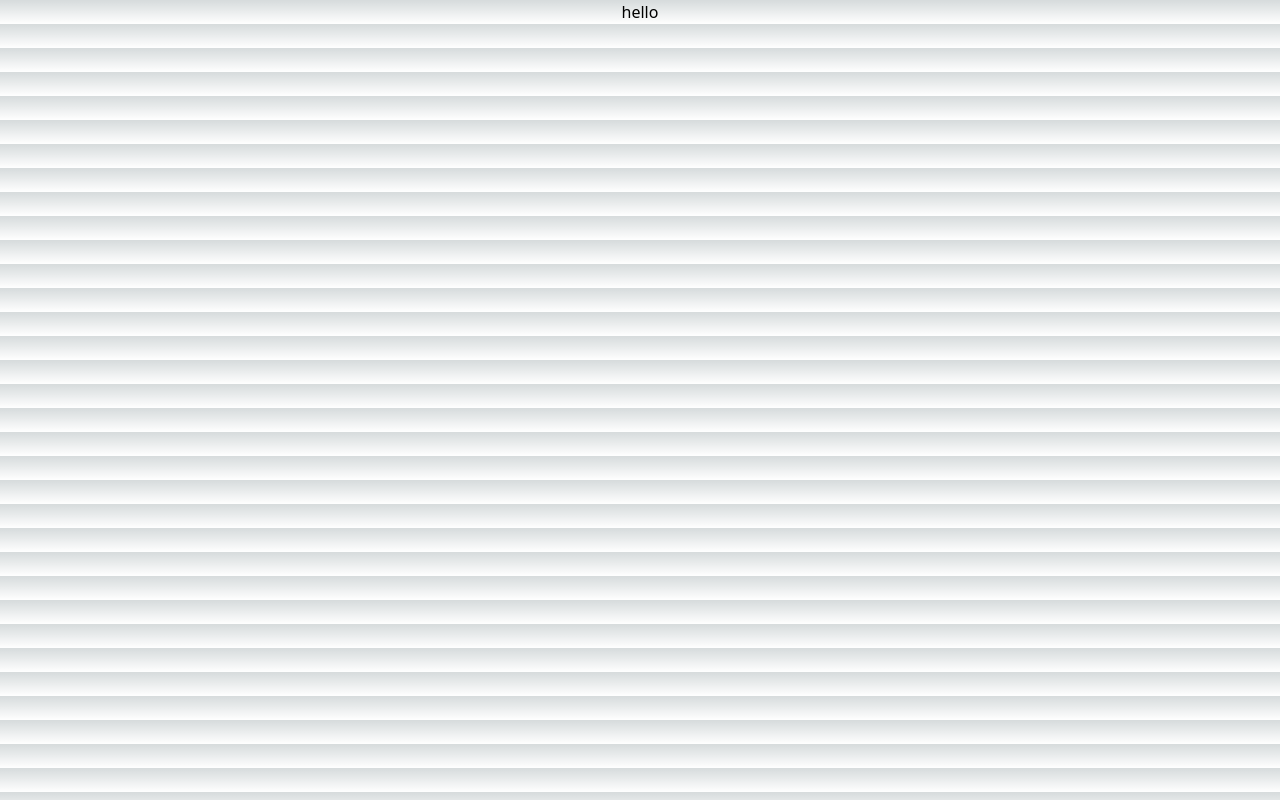
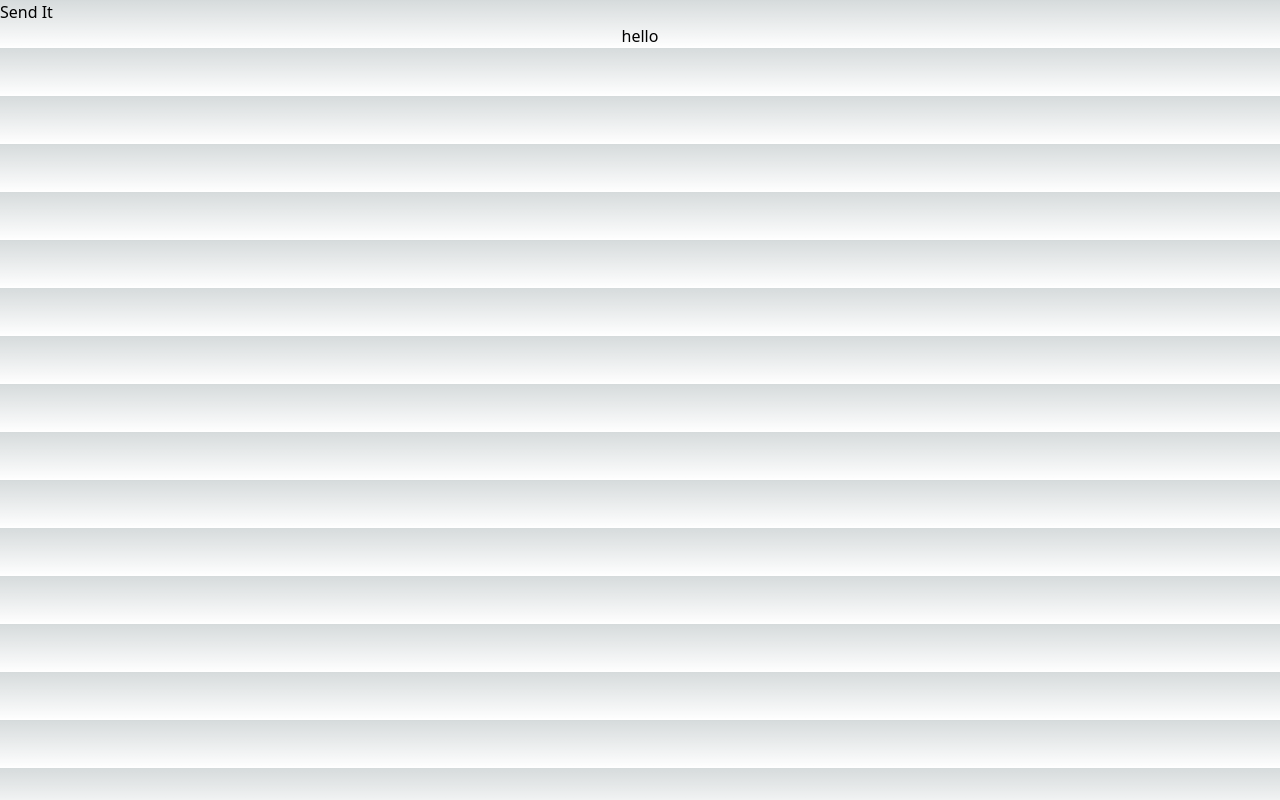
Before and after one commit to BBtxt/postit, a Next.js app: page / in a window 1280 px wide. Built offline with nearby package versions, Linux system fonts and the light colour scheme.

Commit message:
changed layout to jsx.. ts error

```diff
--- /dev/null
+++ b/app/layout.jsx
@@ -0,0 +1,16 @@
+import "./globals.css";
+import Nav from "./auth/nav";
+
+export default function RootLayout({ children }) {
+  return (
+    <html lang="en">
+      {/*
+        <head /> will contain the components returned by the nearest parent
+        head.tsx. Find out more at https://beta.nextjs.org/docs/api-reference/file-conventions/head
+      */}
+      <head />
+      <Nav />
+      <body>{children}</body>
+    </html>
+  );
+}
```
